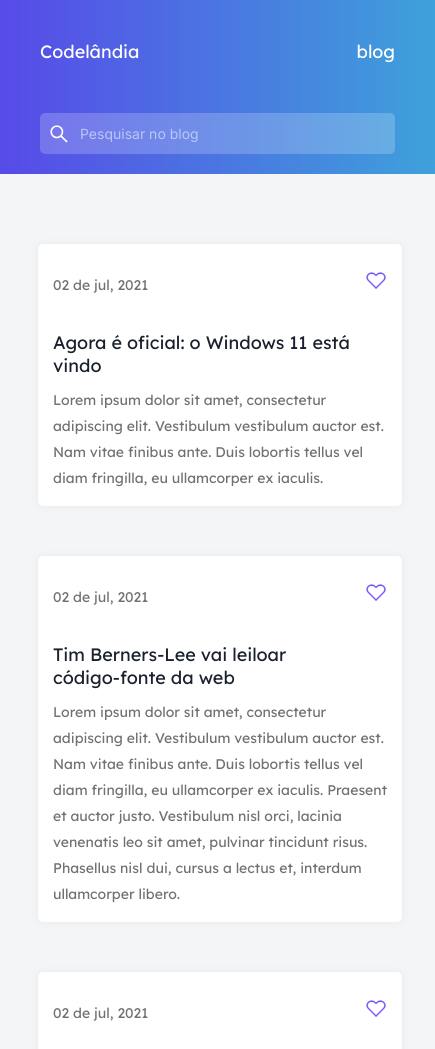
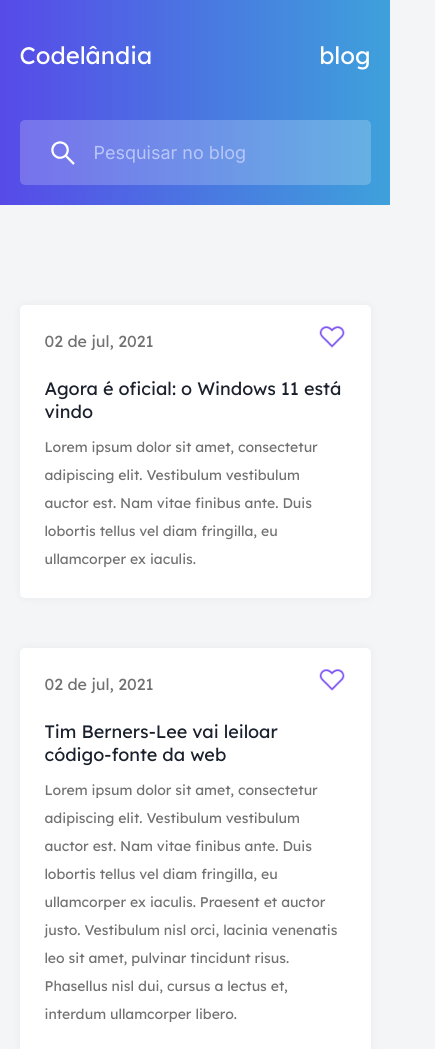
Before and after one commit to Gabriell0610/blog-eFront, a plain HTML site: page index.html in a window 390 px wide. Shown: the top 1049 px of the page, 435 px wide, since content can reach past the window. Drawn offline with Linux system fonts and the light colour scheme.

Commit message:
Responsividade

```diff
--- a/styles.css
+++ b/styles.css
@@ -26,7 +26,7 @@ header {
 }
 
 .header-container {
-    width: 1140px;
+    width: 1200px;
     margin: 0 auto;
 }
 
@@ -51,8 +51,9 @@ header {
 }
 
 .barra-dePesquisa input {
+    height: 65px;
     width: 100%;
-    padding: 22px 75px;
+    padding-left: 74px;
     border: 0;
     color: var(--white);
     font-size: 18px;
@@ -93,12 +94,8 @@ main {
 }
 
 .card-container {
-    display: flex;
-    flex-direction: column;
-    justify-content: center;
-    width: 1140px;
+    max-width: 1200px;
     margin: 0 auto;
-    font-family: 'Lexend Deca', sans-serif; ;
 }
 
 .card {
@@ -110,9 +107,9 @@ main {
 
 .container-data {
     display: flex;
+    justify-content: space-between;
     align-items: center;
-    justify-content: space-between;
-    padding: 10px 25px 0px 25px;
+    padding: 10px 25px 0 25px;
 }
 
 
@@ -133,6 +130,8 @@ main {
     padding: 0 25px 25px 25px;
     margin-top: 20px;
 }
+
+
 
 .descricao-card h2 {
     color: var(--gray-dark);
@@ -160,136 +159,79 @@ main {
 /* media */
 
 
-@media (max-width: 425px){
-
-    header {
-       width: 435px
+@media(min-width: 1200px ) and (max-width: 1919px) {
+    .header-container {
+        width: 1000px;
     }
 
-    .name-blog h2 {
-        font-size: 18px;
+    .card-container {
+        width: 1000px;
+    }
 }
 
+@media(min-width: 992px ) and (max-width: 1199px) {
     .header-container {
-        width: 100%;
-        padding: 0 40px;
+        width: 800px;
     }
 
-   .barra-dePesquisa input {
-        width: 374px;
-        padding: 12px 40px;
-        font-size: 14px;
+    .card-container {
+        width: 800px;
+    }
 }
 
-   .icon {
-        width: 30px;
+@media(min-width: 768px ) and (max-width: 991px) {
+    .header-container {
+        width: 90%;
     }
 
-   .img-icon {
-        height: 22px;
+    .card-container {
+        width: 90%;
     }
 
-   main {
-        margin-top: 70px;
+    .descricao-card h2 {
+        font-size: 19px;
     }
 
+    .descricao-card p {
+        font-size: 14px;
+        line-height: 28px;
+    }
+}
+
+@media(min-width: 481px ) and (max-width: 767px) {
+    .header-container {
+        width: 90%;
+    }
 
     .card-container {
-        width: 364px;
-        margin: 0 38px;
-
-   }
-
-   .container-data {
-        padding: 15px
-   }
-
-   .container-data .data {
-        font-size: 14px;
-   }
-
-   .descricao-card {
-        padding: 15px;
-        margin-top: 0;
+        width: 90%;
     }
 
     .descricao-card h2 {
         font-size: 18px;
-        width: 300px;
     }
 
     .descricao-card p {
         font-size: 14px;
-        line-height: 26px;
-        width: 340px;
+        line-height: 28px;
+    }
 }
 
-   #heart {
-    height: 22px;
+@media(max-width: 480px ) {
+    .header-container {
+        width: 90%;
     }
 
+    .card-container {
+        width: 90%;
     }
 
-@media (max-width: 380px) {
-    .name-blog {
-        display: flex;
-        flex-direction: column;
-    }
-
-    .name-blog h2 {
-        font-size: 25px;
-    }
-
-    .barra-dePesquisa {
-        padding: 0 30px;
-    }
-
-    .barra-dePesquisa input {
-       padding: 30px 68px;
-       width: 290px;
+    .descricao-card h2 {
         font-size: 18px;
     }
 
-    .icon {
-        width: 50px;
+    .descricao-card p {
+        font-size: 14px;
+        line-height: 28px;
     }
-
-    .img-icon {
-       height: 30px;
-
 }
-
-    .card {
-        width: 300px;
-     }
-
-    .container-data {
-        padding: 15px;
-    }
-
-    .container-data .data {
-        font-size: 18px;
-    }
-
-    .card-container {
-
-        margin: 0 60px;
-    }
-
-    .descricao-card {
-        padding: 15px;
-    }
-
-    .descricao-card h2 {
-        width: 250px;
-        font-size: 18px;
-
-    }
-
-    .descricao-card p {
-        width: 280px;
-
-    }
-
-
-}
```
Lines whose indentation alone changed are shown as unchanged.
